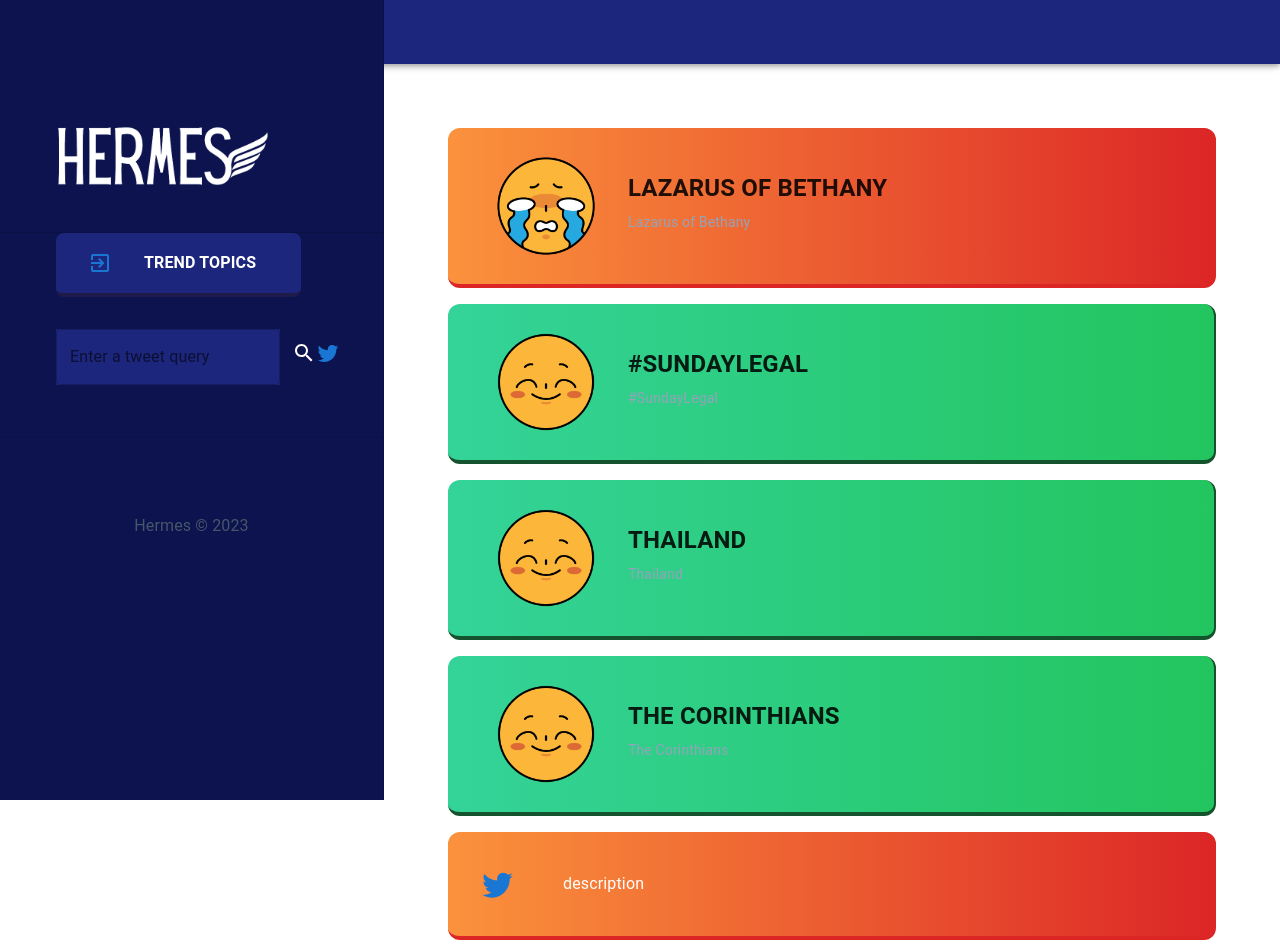
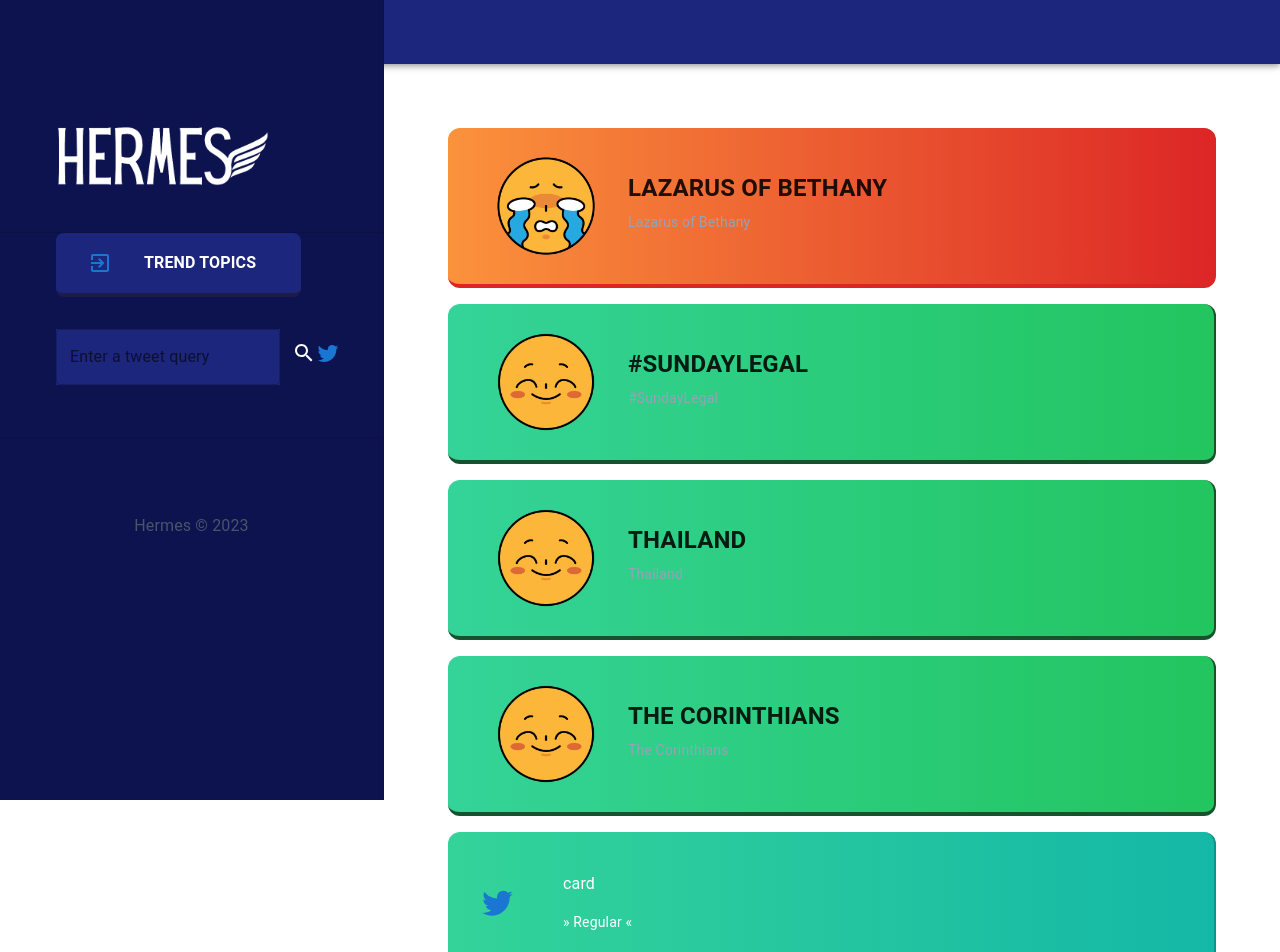
Before and after one commit to jess-andrade/Hermes, a Next.js app: page / in a window 1280 px wide. Shown: the top 952 px of the page. Built offline with nearby package versions, Linux system fonts and the light colour scheme.

Commit message:
feat: Tweet Cards

```diff
--- a/src/components/CardTweet.tsx
+++ b/src/components/CardTweet.tsx
@@ -11,10 +11,10 @@ type CardTypeProps = {
 }
 
 const feelingProps = {
-  'regular': 'border-red-600 bg-gradient-to-r from-orange-400 to-red-600 hover:from-orange-500 hover:to-red-700',
-  'figurative': 'border-green-900 bg-gradient-to-r from-emerald-400 to-green-500 hover:from-lime-500 hover:to-green-600',
-  'sarcasm': 'border-red-600 bg-gradient-to-r from-orange-400 to-red-600 hover:from-orange-500 hover:to-red-700',
-  'irony': 'border-green-900 bg-gradient-to-r from-emerald-400 to-green-500 hover:from-lime-500 hover:to-green-600',
+  'regular': 'border-teal-600 bg-gradient-to-r from-emerald-400 to-teal-500 hover:from-emerald-500 hover:to-teal-500',
+  'figurative': 'border-purple-900 bg-gradient-to-r from-violet-400 to-purple-500 hover:from-violet-500 hover:to-purple-600',
+  'sarcasm': 'border-rose-600 bg-gradient-to-r from-pink-400 to-rose-600 hover:from-pink-500 hover:to-rose-700',
+  'irony': 'border-red-600 bg-gradient-to-r from-orange-400 to-red-600 hover:from-orange-500 hover:to-red-700',
 }
 
 export default function ({ feeling, description }: CardTypeProps) {
@@ -32,7 +32,10 @@ export default function ({ feeling, description }: CardTypeProps) {
         {/* name and description */}
         <div className={`flex flex-col flex-wrap`}>
           <div className={`py-2 max-w-2xl flex-wrap text-white text-base text-justify `}>
-            <p>description</p>
+            <p>{description}</p>
+          </div>
+          <div className={`py-2 max-w-2xl flex-wrap text-white text-sm text-justify capitalize `}>
+            <p>» {feeling} «</p>
           </div>
 
         </div>
--- a/src/components/TweetsPage.tsx
+++ b/src/components/TweetsPage.tsx
@@ -7,9 +7,11 @@
 //   };
 // };
 
+import CardTweet from './CardTweet';
+
 export type Tweet = {
   text: string;
-  feeling: string;
+  feeling: 'figurative' | 'regular' | 'sarcasm' | 'irony';
 };
 
 export type TweetsPageProps = {
@@ -20,9 +22,8 @@ export default function TweetsPage({ tweets }: TweetsPageProps) {
   return (
     <div className={`p-10 flex items-center flex-col w-full gap-y-4  `}>
       {tweets.map((tweet, index) => (
-        <h1 key={index}>
-          {tweet.text} / {tweet.feeling}
-        </h1>
+        <CardTweet key={index} feeling={tweet.feeling} description={tweet.text} />
+
       ))}
     </div>
   );
--- a/src/pages/search.tsx
+++ b/src/pages/search.tsx
@@ -208,9 +208,10 @@ export async function getServerSideProps({ query }: any) {
   //   },
   // };
   return { props: { tweets: listTweets(data.results[0]) } };
+  // return { props: { tweets: listTweets(data) } };
 }
 
-export default function Index({ tweets}: TweetsPageProps) {
+export default function Index({ tweets }: TweetsPageProps) {
   return (
     <>
       <Layout>
```
